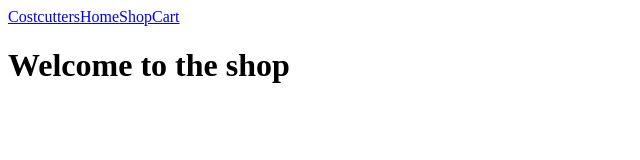
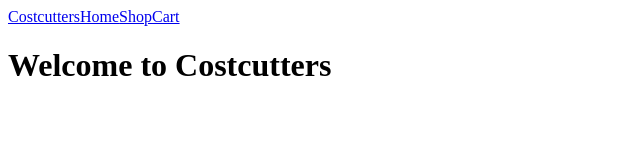
Before and after one commit to BamideleAdewuyi/ShoppingCart, a React (Vite) app: page / in a window 1280 px wide. Shown: the top 160 px of the page, without its empty margins (0-640 px from the left). Built offline with nearby package versions, Linux system fonts and the light colour scheme.

Commit message:
HomePage.jsx: Changed heading

```diff
--- a/src/components/homePage/homePage.jsx
+++ b/src/components/homePage/homePage.jsx
@@ -2,7 +2,7 @@ import { Link } from "react-router";
 
 function HomePage() {
     return (
-        <h1>Welcome to the shop</h1>
+        <h1>Welcome to Costcutters</h1>
     )
 }
 
```
